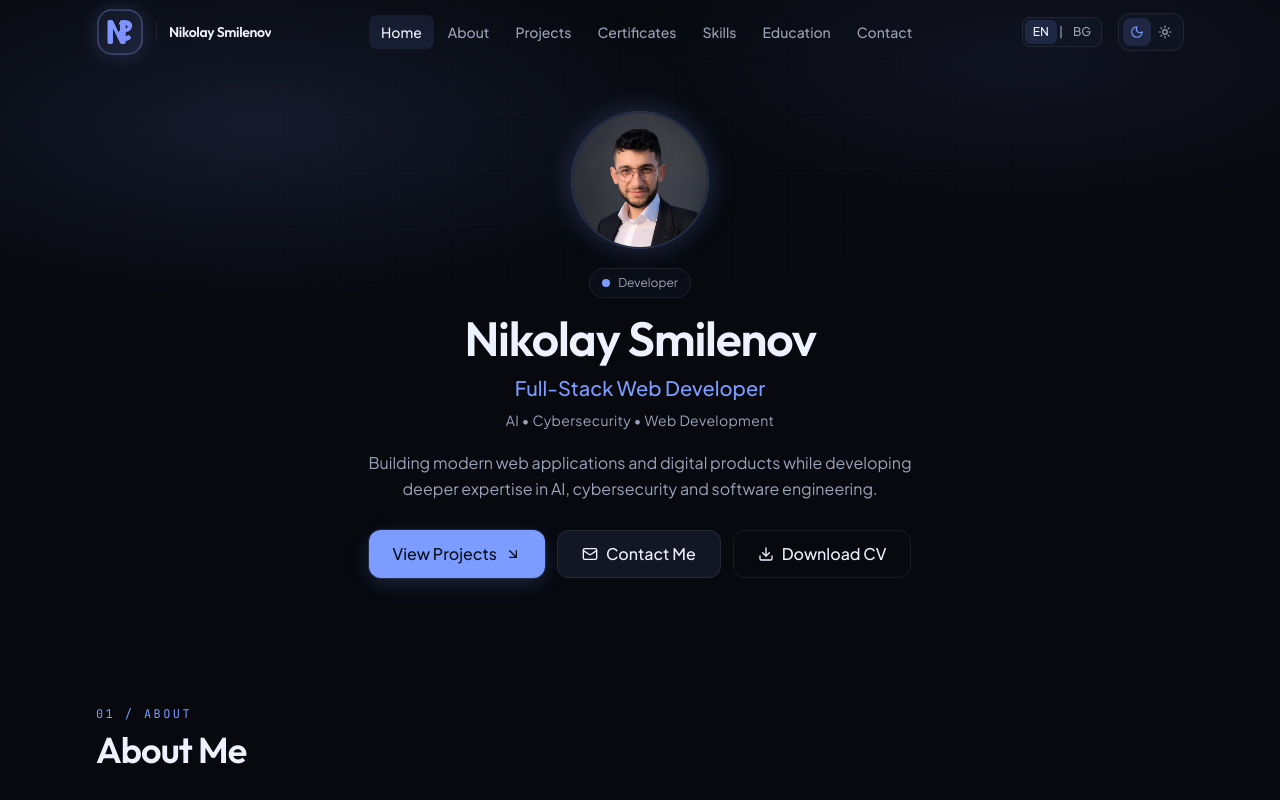
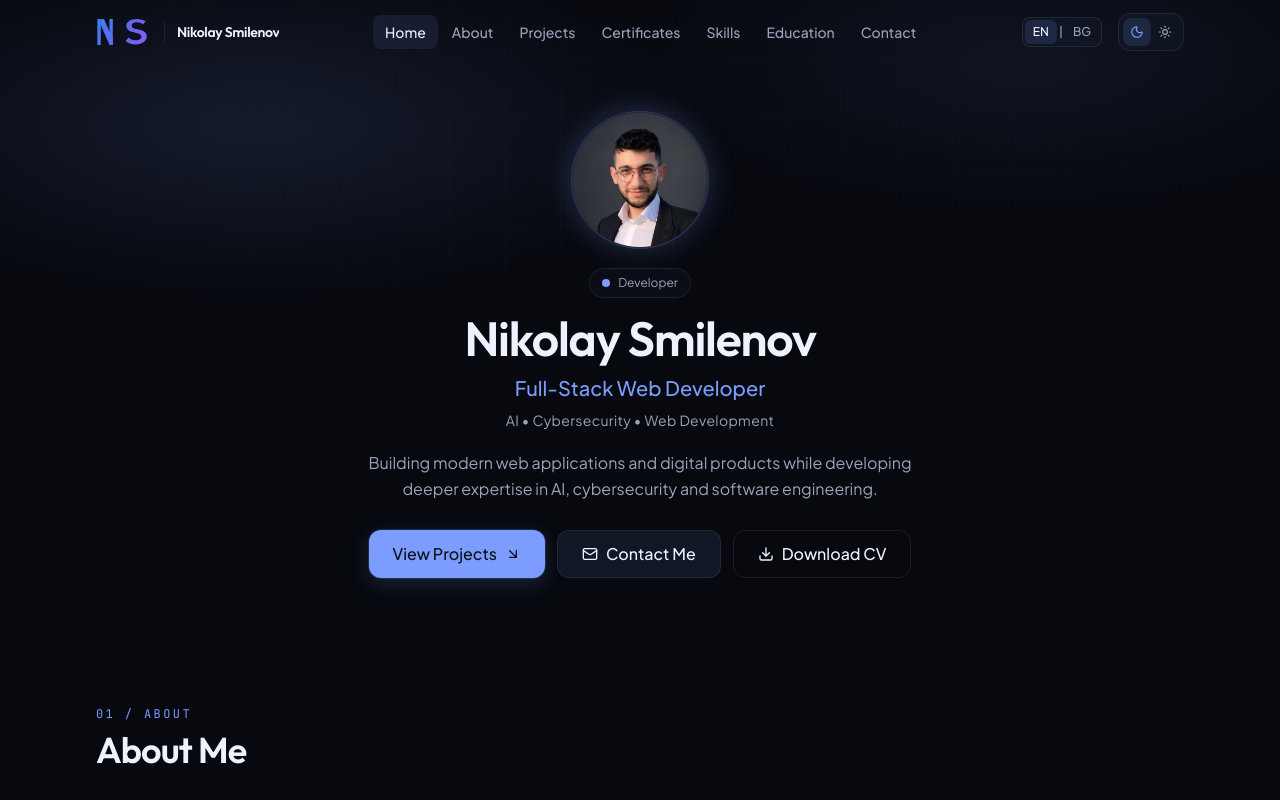
Before and after one commit to nikolaysmilenov/nikolaysmilenov-portfolio, a Next.js app: page / in a window 1280 px wide. Shown: the top 800 px of the page. Built offline with nearby package versions, Linux system fonts and the light colour scheme.

Commit message:
Add a clear spaced geometric NS monogram logo.
Co-authored-by: Cursor <cursoragent@cursor.com>

```diff
--- a/src/components/ui/brand-logo.tsx
+++ b/src/components/ui/brand-logo.tsx
@@ -1,3 +1,6 @@
+"use client";
+
+import { useId } from "react";
 import { cn } from "@/lib/utils";
 
 type BrandLogoProps = {
@@ -6,81 +9,55 @@ type BrandLogoProps = {
 };
 
 /**
- * Geometric NS monogram — inline SVG, no external asset.
+ * Clear premium NS monogram.
+ * Distinct geometric N + conventional S, with breathing room between letters.
  */
 export function BrandLogo({
   className,
   title = "Nikolay Smilenov",
 }: BrandLogoProps) {
-  const titleId = "ns-brand-logo-title";
+  const reactId = useId();
+  const titleId = `${reactId}-title`;
+  const gradId = `${reactId}-grad`;
 
   return (
     <span
       className={cn(
-        "relative inline-flex h-11 w-11 shrink-0 items-center justify-center sm:h-12 sm:w-12",
+        "relative inline-flex h-9 w-[3.15rem] shrink-0 items-center sm:h-10 sm:w-[3.5rem]",
         className,
       )}
     >
       <svg
-        viewBox="0 0 48 48"
+        viewBox="0 0 60 34"
         role="img"
         aria-labelledby={titleId}
-        className="h-full w-full drop-shadow-[0_0_10px_color-mix(in_oklab,var(--accent)_22%,transparent)]"
+        className="h-full w-full"
       >
         <title id={titleId}>{title}</title>
         <defs>
           <linearGradient
-            id="ns-logo-fill"
-            x1="10"
-            y1="8"
-            x2="38"
-            y2="40"
+            id={gradId}
+            x1="1"
+            y1="2"
+            x2="59"
+            y2="32"
             gradientUnits="userSpaceOnUse"
           >
-            <stop stopColor="var(--accent)" />
-            <stop
-              offset="1"
-              stopColor="color-mix(in oklab, var(--accent) 70%, #8b5cf6)"
-            />
-          </linearGradient>
-          <linearGradient
-            id="ns-logo-plate"
-            x1="4"
-            y1="2"
-            x2="44"
-            y2="46"
-            gradientUnits="userSpaceOnUse"
-          >
-            <stop stopColor="var(--surface-elevated)" />
-            <stop
-              offset="1"
-              stopColor="color-mix(in oklab, var(--surface-elevated) 88%, var(--accent))"
-            />
+            <stop stopColor="#3B82F6" />
+            <stop offset="0.5" stopColor="#6366F1" />
+            <stop offset="1" stopColor="#8B5CF6" />
           </linearGradient>
         </defs>
 
-        <rect
-          x="2"
-          y="2"
-          width="44"
-          height="44"
-          rx="14"
-          fill="url(#ns-logo-plate)"
-          stroke="color-mix(in oklab, var(--accent) 32%, var(--border))"
-          strokeWidth="1.25"
-        />
+        <g fill={`url(#${gradId})`}>
+          {/* N */}
+          <rect x="1.5" y="3" width="3.6" height="28" rx="0.45" />
+          <rect x="14.4" y="3" width="3.6" height="28" rx="0.45" />
+          <path d="M5.1 3h3.4L18 24.4V31h-3.4L5.1 9.6V3Z" />
 
-        {/* N */}
-        <path
-          fill="url(#ns-logo-fill)"
-          d="M11.5 34.25V13.75c0-.97.78-1.75 1.75-1.75h2.35c.64 0 1.23.35 1.53.91L24 27.4V13.75c0-.97.78-1.75 1.75-1.75H28c.97 0 1.75.78 1.75 1.75v20.5c0 .97-.78 1.75-1.75 1.75h-2.35a1.75 1.75 0 0 1-1.53-.91L17 20.6v13.65c0 .97-.78 1.75-1.75 1.75H13.25c-.97 0-1.75-.78-1.75-1.75Z"
-        />
-
-        {/* S */}
-        <path
-          fill="url(#ns-logo-fill)"
-          d="M36.25 18.1c0-3.55-2.75-5.85-6.85-5.85-2.5 0-4.55.8-6.05 2.2a1.1 1.1 0 0 0-.15 1.5l1.2 1.7a1.15 1.15 0 0 0 1.55.3c.95-.65 2-.95 3.2-.95 1.55 0 2.4.7 2.4 1.7 0 .95-.55 1.45-2.45 1.95l-2.15.6c-3.45.95-5.45 2.75-5.45 5.9 0 3.55 2.8 5.9 6.85 5.9 2.6 0 4.75-.85 6.3-2.35a1.1 1.1 0 0 0 .1-1.5l-1.2-1.7a1.15 1.15 0 0 0-1.55-.25c-1.1.75-2.3 1.15-3.55 1.15-1.7 0-2.65-.75-2.65-1.85 0-.95.55-1.45 2.55-2l2.15-.6c3.55-1 5.55-2.85 5.55-6.05Z"
-        />
+          {/* S — conventional letter, shifted right for clear separation */}
+          <path d="M43.5 3c-6.6 0-11 3-11 7.3 0 4.5 3.8 6.3 9.8 7.4 4.4.8 6.3 2 6.3 4.1 0 2.5-2.3 4.1-6.3 4.1-3.2 0-5.7-1.1-7.4-2.9l-3.2 3.6c2.6 2.4 6.3 3.7 10.8 3.7 7.3 0 11.9-3.6 11.9-8.4 0-4.7-3.8-6.7-9.9-7.8-4.3-.8-6.2-1.8-6.2-3.9 0-2.2 2.1-3.6 5.6-3.6 2.7 0 4.9.9 6.4 2.4l2.9-3.5C50.9 4.3 47.6 3 43.5 3Z" />
+        </g>
       </svg>
     </span>
   );
```
